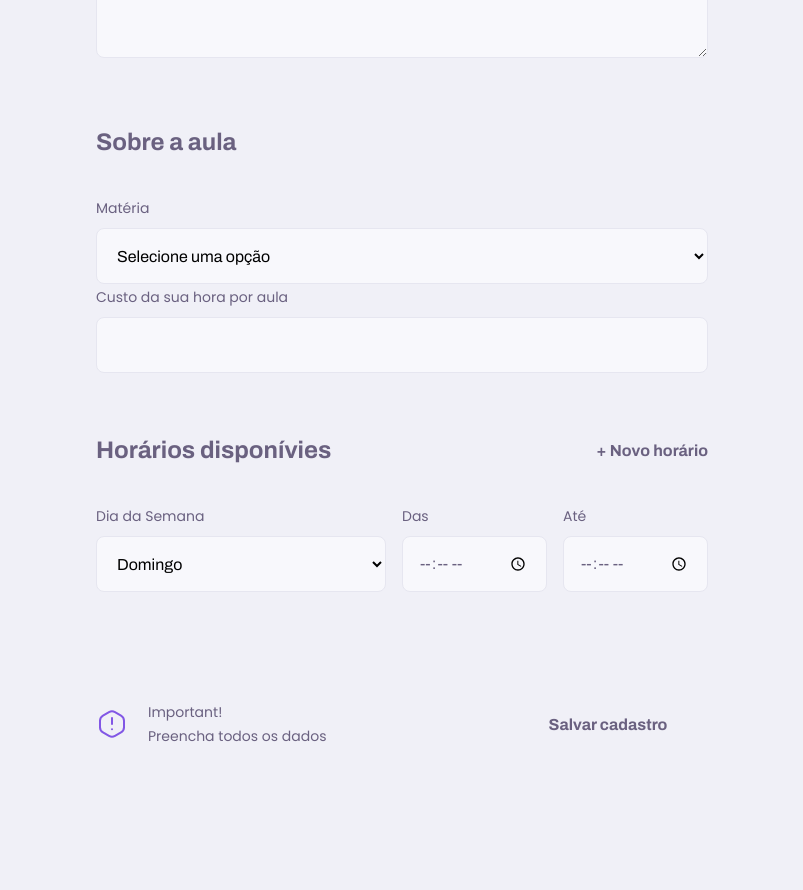
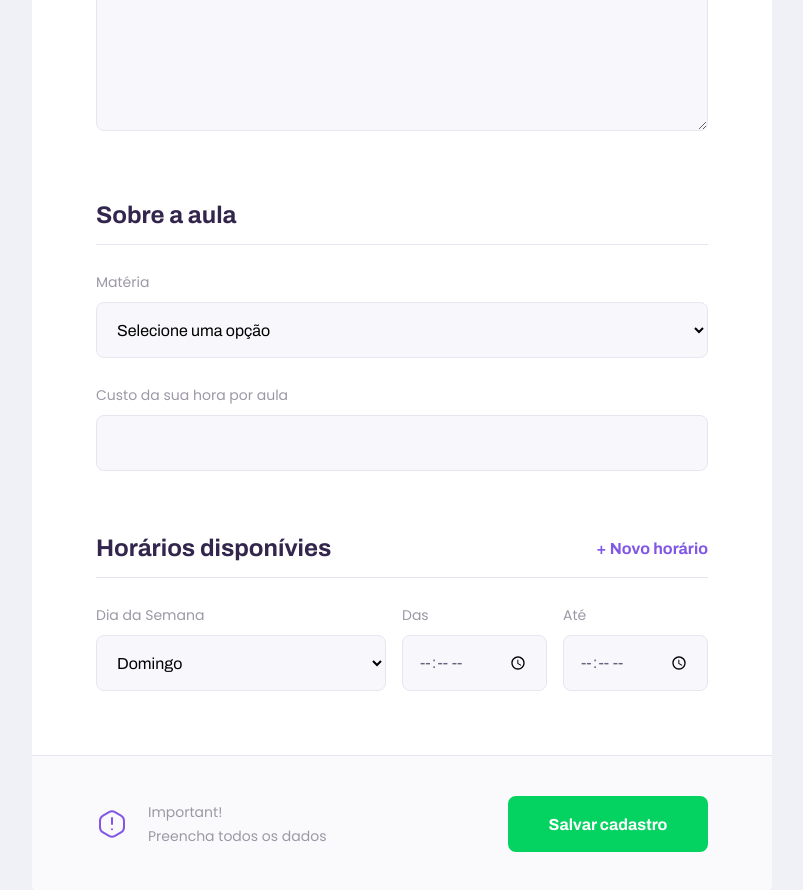
Before and after one commit to EliasGcf/proffy, a React (Create React App) app in the folder packages/web/: page /give-classes in a window 1280 px wide. Shown: the part 840-1730 px from the top of the page, without its empty margins (238-1041 px from the left). Before the commit the page ends 1632 px from the top, so only its background shows below. Built offline with nearby package versions, Linux system fonts and the light colour scheme.

Commit message:
chore(web): Change TeacherForm styles to Styled-Component

```diff
--- a/packages/web/src/pages/TeacherForm/index.tsx
+++ b/packages/web/src/pages/TeacherForm/index.tsx
@@ -9,8 +9,10 @@ import Select from '../../components/Select';
 
 import warningIcon from '../../assets/images/icons/warning.svg';
 
-import './styles.css';
+// import './styles.css';
 import api from '../../services/api';
+
+import { Container, Block, Footer } from './styles';
 
 const TeacherForm: React.FC = () => {
   const history = useHistory();
@@ -73,7 +75,7 @@ const TeacherForm: React.FC = () => {
   );
 
   return (
-    <div id="page-teacher-form" className="contaienr">
+    <Container id="page-teacher-form">
       <PageHeader
         title="Que incrível que você quer dar aulas."
         description="O primeiro passo é preencher esse formulário de inscrição"
@@ -81,7 +83,7 @@ const TeacherForm: React.FC = () => {
 
       <main>
         <form onSubmit={handleCreateClass}>
-          <fieldset>
+          <Block>
             <legend>Seus dados</legend>
 
             <Input
@@ -111,9 +113,9 @@ const TeacherForm: React.FC = () => {
               value={bio}
               onChange={e => setBio(e.target.value)}
             />
-          </fieldset>
+          </Block>
 
-          <fieldset>
+          <Block>
             <legend>Sobre a aula</legend>
 
             <Select
@@ -135,9 +137,9 @@ const TeacherForm: React.FC = () => {
               value={cost}
               onChange={e => setCost(e.target.value)}
             />
-          </fieldset>
+          </Block>
 
-          <fieldset>
+          <Block>
             <legend>
               Horários disponívies
               <button type="button" onClick={addNewScheduleItem}>
@@ -186,9 +188,9 @@ const TeacherForm: React.FC = () => {
                 />
               </div>
             ))}
-          </fieldset>
+          </Block>
 
-          <footer>
+          <Footer>
             <p>
               <img src={warningIcon} alt="Aviso importante" />
               Important!
@@ -196,10 +198,10 @@ const TeacherForm: React.FC = () => {
               Preencha todos os dados
             </p>
             <button type="submit">Salvar cadastro</button>
-          </footer>
+          </Footer>
         </form>
       </main>
-    </div>
+    </Container>
   );
 };
 
--- a/packages/web/src/pages/TeacherForm/styles.css
+++ /dev/null
@@ -1,142 +0,0 @@
-#page-teacher-form {
-  width: 100vw;
-  height: 100vh;
-}
-
-#page-teacher-form .page-header .header-content {
-  margin-bottom: 6.3rem;
-}
-
-#page-teacher-form main {
-  background: var(--color-box-base);
-  width: 100%;
-  max-width: 74rem;
-  border-radius: 0.8rem;
-  margin: -3.2rem auto 3.2rem;
-  padding-top: 6.4rem;
-  overflow: hidden;
-}
-
-#page-teacher-form main label {
-  color: var(--color-text-complement);
-}
-
-#page-teacher-form main fieldset {
-  border: none;
-  padding: 0 2.4rem;
-}
-
-#page-teacher-form main fieldset .input-block + .textarea-block,
-#page-teacher-form main fieldset .select-block + .input-block {
-  margin-top: 2.4rem;
-}
-
-#page-teacher-form main fieldset + fieldset {
-  margin-top: 6.4rem;
-}
-
-#page-teacher-form main fieldset legend {
-  font: 700 2.4rem Archivo;
-  color: var(--color-text-title);
-  margin-bottom: 2.4rem;
-  display: flex;
-  align-items: center;
-  justify-content: space-between;
-  width: 100%;
-  padding-bottom: 1.6rem;
-  border-bottom: 1px solid var(--color-line-in-white);
-}
-
-#page-teacher-form main fieldset legend button {
-  background: none;
-  border: none;
-  color: var(--color-primary);
-  font: 700 1.6rem Archivo;
-  cursor: pointer;
-  transition: color 0.2s;
-}
-
-#page-teacher-form main fieldset legend button:hover {
-  color: var(--color-primary-dark);
-}
-
-#page-teacher-form main footer {
-  padding: 4rem 2.4rem;
-  background: var(--color-box-footer);
-  border-top: 1px solid var(--color-line-in-white);
-  margin-top: 6.4rem;
-}
-
-#page-teacher-form main footer p {
-  display: flex;
-  align-items: center;
-  justify-content: center;
-  font-size: 1.4rem;
-  line-height: 2.4rem;
-  color: var(--color-text-completion);
-}
-
-#page-teacher-form main footer p img {
-  margin-right: 2rem;
-}
-
-#page-teacher-form main footer button {
-  width: 100%;
-  height: 5.6rem;
-  background: var(--color-secundary);
-  color: var(--color-button-text);
-  border: none;
-  border-radius: 0.8rem;
-  cursor: pointer;
-  font: 700 1.6rem Archivo;
-  display: flex;
-  align-items: center;
-  justify-content: center;
-  text-decoration: none;
-  transition: background-color 0.2s;
-  margin-top: 3.2rem;
-}
-
-#page-teacher-form main footer button:hover {
-  background: var(--color-secundary-dark);
-}
-
-@media (min-width: 700px) {
-  #page-teacher-form {
-    max-width: 100vw;
-  }
-
-  #page-teacher-form .page-header .header-content {
-    margin-bottom: 0;
-  }
-
-  #page-teacher-form main fieldset {
-    padding: 0 6.4rem;
-  }
-
-  #page-teacher-form main .schedule-item {
-    display: grid;
-    grid-template-columns: 2fr 1fr 1fr;
-    column-gap: 1.6rem;
-  }
-
-  #page-teacher-form main .schedule-item .input-block {
-    margin-top: 0 !important;
-  }
-
-  #page-teacher-form main footer {
-    padding: 4.0rem 6.4rem;
-    display: flex;
-    align-items: center;
-    justify-content: space-between;
-  }
-
-  #page-teacher-form main footer p {
-    justify-content: space-between;
-  }
-
-  #page-teacher-form main footer button {
-    width: 20rem;
-    margin-top: 0;
-  }
-}
--- /dev/null
+++ b/packages/web/src/pages/TeacherForm/styles.ts
@@ -0,0 +1,150 @@
+import styled from 'styled-components';
+
+import { HeaderContent } from '../../components/PageHeader/styles';
+import { InputContainer } from '../../components/Input/styles';
+import { SelectContainer } from '../../components/Select/styles';
+import { TextAreaContainer } from '../../components/TextArea/styles';
+
+export const Container = styled.div`
+  width: 100vw;
+  height: 100vh;
+
+  max-width: 700px;
+
+  main {
+    background: ${({ theme }) => theme.colors.boxBase};
+    width: 100%;
+    max-width: 74rem;
+    border-radius: 0.8rem;
+    margin: -3.2rem auto 3.2rem;
+    padding-top: 6.4rem;
+    overflow: hidden;
+
+    label {
+      color: ${({ theme }) => theme.colors.textComplement};
+    }
+  }
+
+  ${HeaderContent} {
+    margin-bottom: 6.3rem;
+  }
+
+  @media (min-width: 700px) {
+    max-width: 100vw;
+
+    ${HeaderContent} {
+      margin-bottom: 0;
+    }
+  }
+`;
+
+export const Block = styled.fieldset`
+  border: none;
+  padding: 0 2.4rem;
+
+  & + fieldset {
+    margin-top: 6.4rem;
+  }
+
+  ${SelectContainer} + ${InputContainer},
+  ${InputContainer} + ${InputContainer},
+  ${InputContainer} + ${TextAreaContainer}  {
+    margin-top: 2.4rem;
+  }
+
+  legend {
+    font: 700 2.4rem Archivo;
+    color: ${({ theme }) => theme.colors.textTitle};
+    margin-bottom: 2.4rem;
+    display: flex;
+    align-items: center;
+    justify-content: space-between;
+    width: 100%;
+    padding-bottom: 1.6rem;
+    border-bottom: ${({ theme }) => `1px solid ${theme.colors.lineInWhite}`};
+
+    button {
+      background: none;
+      border: none;
+      color: ${({ theme }) => theme.colors.primary};
+      font: 700 1.6rem Archivo;
+      cursor: pointer;
+      transition: color 0.2s;
+
+      &:hover {
+        color: ${({ theme }) => theme.colors.primaryDark};
+      }
+    }
+  }
+
+  @media (min-width: 700px) {
+    padding: 0 6.4rem;
+
+    .schedule-item {
+      display: grid;
+      grid-template-columns: 2fr 1fr 1fr;
+      column-gap: 1.6rem;
+    }
+
+    .schedule-item ${InputContainer} {
+      margin-top: 0;
+    }
+  }
+`;
+
+export const Footer = styled.footer`
+  padding: 4rem 2.4rem;
+  background: ${({ theme }) => theme.colors.boxFooter};
+  border-top: ${({ theme }) => `1px solid ${theme.colors.lineInWhite}`};
+  margin-top: 6.4rem;
+
+  p {
+    display: flex;
+    align-items: center;
+    justify-content: center;
+    font-size: 1.4rem;
+    line-height: 2.4rem;
+    color: ${({ theme }) => theme.colors.textComplement};
+
+    img {
+      margin-right: 2rem;
+    }
+  }
+
+  button {
+    width: 100%;
+    height: 5.6rem;
+    background: ${({ theme }) => theme.colors.secondary};
+    color: ${({ theme }) => theme.colors.buttonText};
+    border: none;
+    border-radius: 0.8rem;
+    cursor: pointer;
+    font: 700 1.6rem Archivo;
+    display: flex;
+    align-items: center;
+    justify-content: center;
+    text-decoration: none;
+    transition: background-color 0.2s;
+    margin-top: 3.2rem;
+
+    &:hover {
+      background: ${({ theme }) => theme.colors.secondaryDark};
+    }
+  }
+
+  @media (min-width: 700px) {
+    padding: 4rem 6.4rem;
+    display: flex;
+    align-items: center;
+    justify-content: space-between;
+
+    p {
+      justify-content: space-between;
+    }
+
+    button {
+      width: 20rem;
+      margin-top: 0;
+    }
+  }
+`;
```
